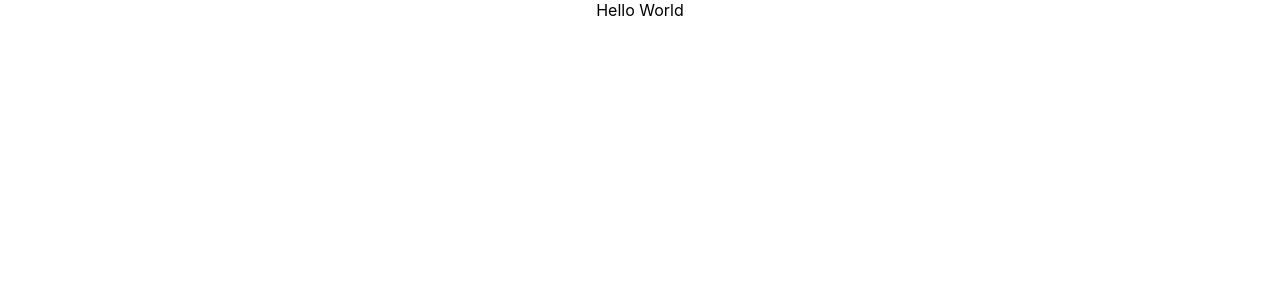
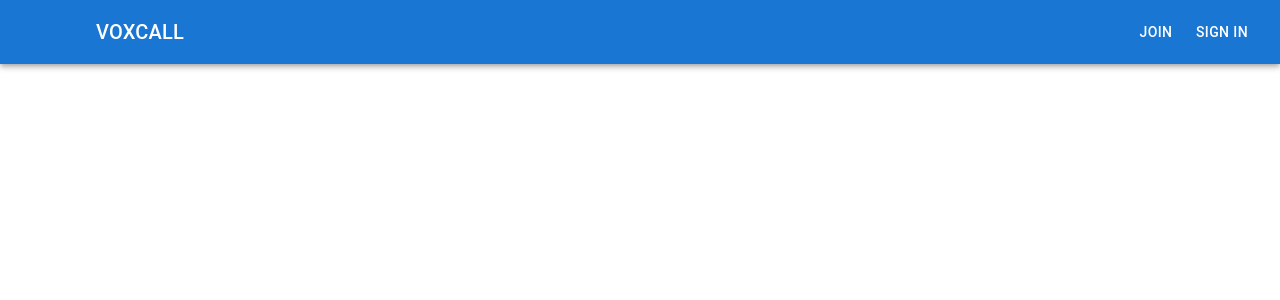
Before and after one commit to Babitaism/videocall, a React (Create React App) app: page / in a window 1280 px wide. Shown: the top 300 px of the page. Built offline with nearby package versions, Linux system fonts and the light colour scheme.

Commit message:
Header added using MUI

```diff
--- a/src/App.js
+++ b/src/App.js
@@ -1,11 +1,13 @@
 import "../src/style/App.css";
+import Header from "./components/Header"
 
 function App() {
   return (
     <div className="App">
-      Hello World
+    <Header/>
     </div>
   );
 }
 
+
 export default App;
--- a/src/components/Header.js
+++ b/src/components/Header.js
@@ -0,0 +1,32 @@
+import * as React from 'react';
+import AppBar from '@mui/material/AppBar';
+import Box from '@mui/material/Box';
+import Toolbar from '@mui/material/Toolbar';
+import Typography from '@mui/material/Typography';
+import Button from '@mui/material/Button';
+import IconButton from '@mui/material/IconButton';
+import { appname } from '../config/configuration';
+
+export default function ButtonAppBar() {
+  return (
+    <Box sx={{ flexGrow: 1 }}>
+      <AppBar position="static">
+        <Toolbar>
+          <IconButton
+            size="large"
+            edge="start"
+            color="inherit"
+            aria-label="menu"
+            sx={{ mr: -110}}
+          >
+          </IconButton>
+          <Typography variant="h6" component="div" sx={{ flexGrow: 1}}>
+          {appname}
+          </Typography>
+          <Button color="inherit">Join</Button>
+          <Button color="inherit">Sign In</Button>
+        </Toolbar>
+      </AppBar>
+    </Box>
+  );
+}
--- /dev/null
+++ b/src/config/configuration.js
@@ -0,0 +1 @@
+export const appname = "VOXCALL"
```
